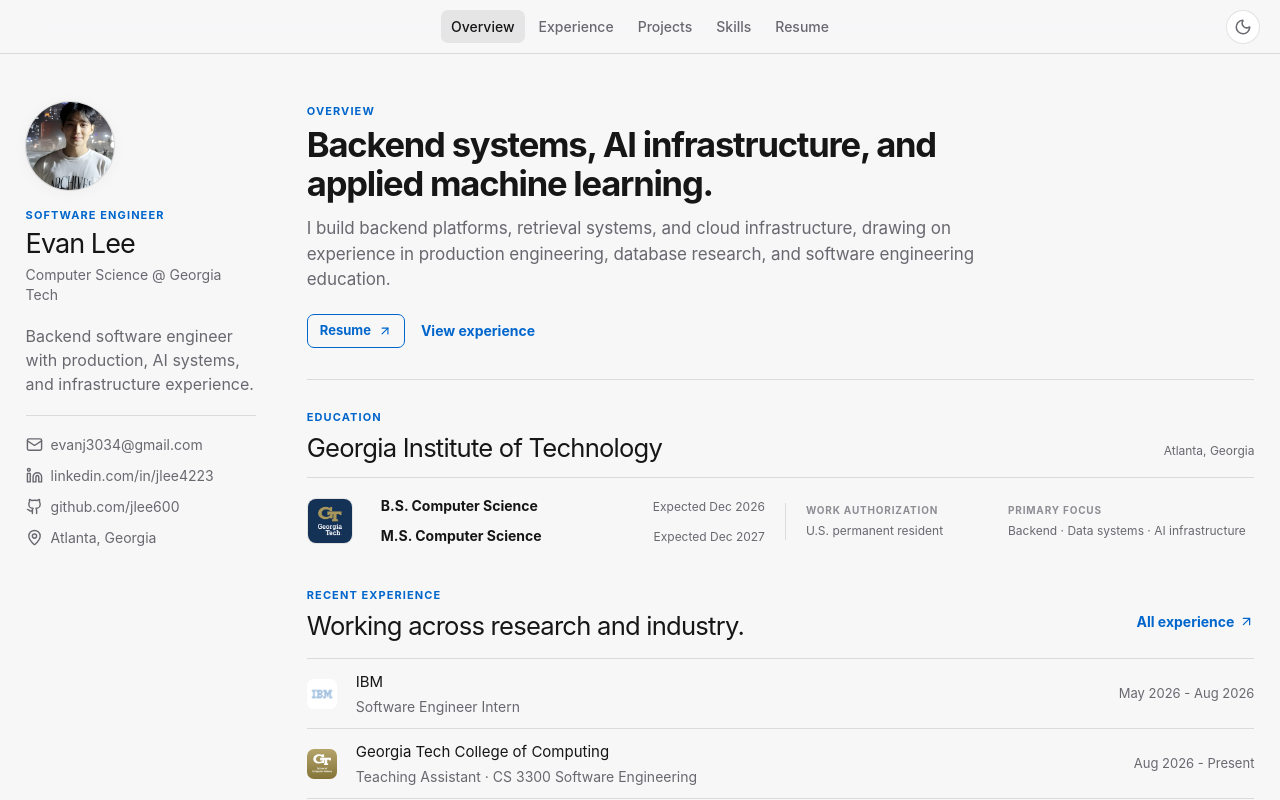
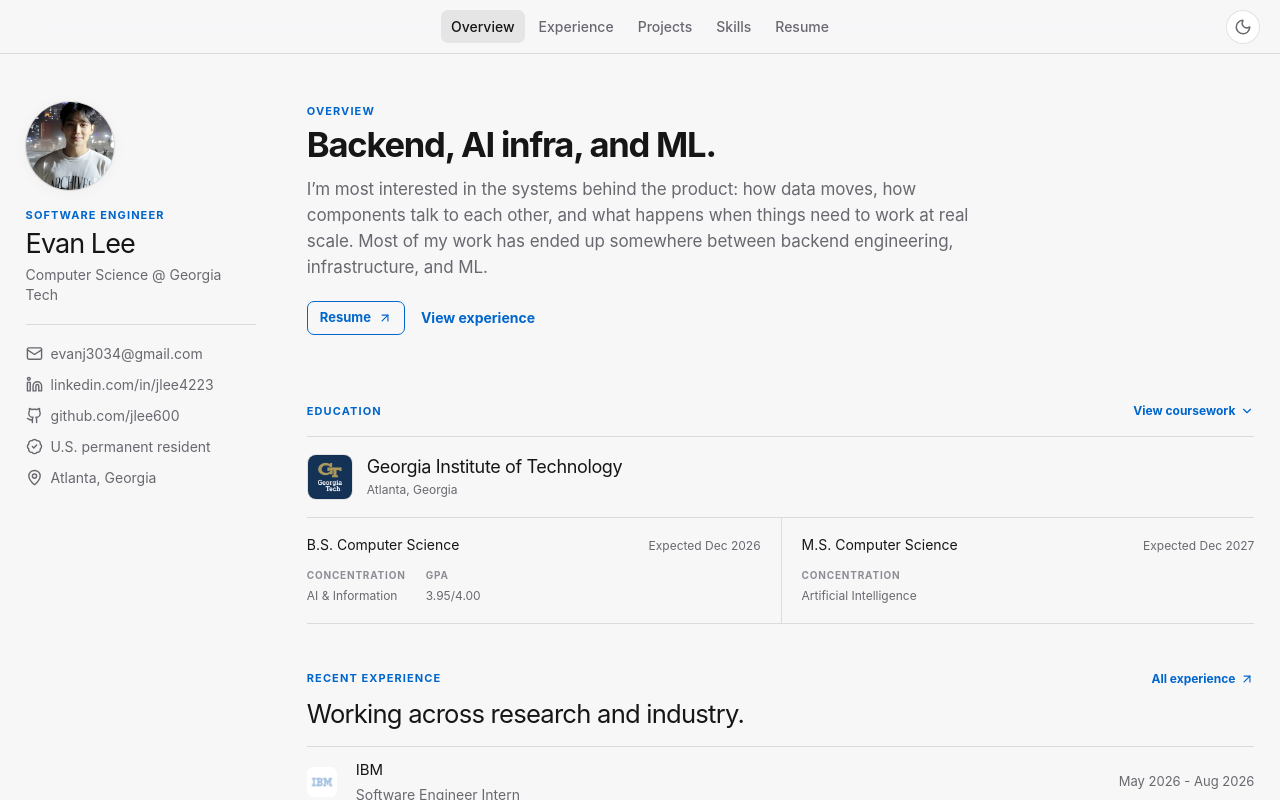
Before and after one commit to jlee600/evan-portfolio-react, a React (Vite) app in the folder my-portfolio/: page /#overview in a window 1280 px wide. Both pictures are taken after a click on the button "Overview". Shown: the top 800 px of the page. Built offline with nearby package versions, Linux system fonts and the light colour scheme.

Commit message:
new layout

```diff
--- a/my-portfolio/src/App.tsx
+++ b/my-portfolio/src/App.tsx
@@ -1,5 +1,5 @@
 import { lazy, Suspense, useEffect, useMemo, useState } from "react";
-import { ArrowDownToLine, ArrowUpRight, Github, Linkedin, Mail, MapPin, Moon, Sun } from "lucide-react";
+import { ArrowDownToLine, ArrowUpRight, BadgeCheck, ChevronDown, Github, Linkedin, Mail, MapPin, Moon, Sun } from "lucide-react";
 import { coursework, experiences, featuredProjectIds, overviewExperienceIds, profile, projects, skills, type Project } from "./portfolioData";
 
 const SkillRadar = lazy(() => import("./SkillRadar"));
@@ -83,11 +83,11 @@ function ProfilePanel() {
         <img className="profile-photo" src="/img/profile.jpg" alt="Evan Lee" />
         <div className="profile-heading"><p className="eyebrow">{profile.role}</p><h1>{profile.name}</h1><p className="profile-school">{profile.school}</p></div>
       </div>
-      <p className="profile-bio">{profile.bio}</p>
       <div className="profile-links">
         <a href={`mailto:${profile.email}`}><Mail size={17} aria-hidden="true" /><span>{profile.email}</span></a>
         <a href={profile.linkedin} target="_blank" rel="noreferrer"><Linkedin size={17} aria-hidden="true" /><span>{profile.linkedinDisplay}</span></a>
         <a href={profile.github} target="_blank" rel="noreferrer"><Github size={17} aria-hidden="true" /><span>{profile.githubDisplay}</span></a>
+        <div className="profile-authorization"><BadgeCheck size={17} aria-hidden="true" /><span>{profile.authorization}</span></div>
         <div className="profile-location"><MapPin size={17} aria-hidden="true" /><span>{profile.location}</span></div>
       </div>
     </aside>
@@ -108,40 +108,58 @@ function EducationLogo() {
 }
 
 function Overview({ onNavigate }: { onNavigate: (section: SectionId) => void }) {
+  const [showCoursework, setShowCoursework] = useState(false);
   const featured = projects.filter((project) => featuredProjectIds.includes(project.id));
   const recentExperience = overviewExperienceIds.map((id) => experiences.find((item) => item.id === id)).filter((item) => item !== undefined);
   return (
     <div className="section-view overview-view">
       <section className="hero">
         <p className="eyebrow">Overview</p>
-        <h2>Backend systems, AI infrastructure, and applied machine learning.</h2>
+        <h2>Backend, AI infra, and ML.</h2>
         <p className="hero-copy">{profile.about}</p>
         <div className="hero-actions"><button className="action-link" onClick={() => onNavigate("resume")}>Resume <ArrowUpRight size={14} /></button><button className="text-button" onClick={() => onNavigate("experience")}>View experience</button></div>
       </section>
       <section className="overview-section education-section" aria-labelledby="education-heading">
-        <div className="section-heading-row education-heading-row">
-          <div><p className="eyebrow">Education</p><h3 id="education-heading">Georgia Institute of Technology</h3></div>
-          <span>Atlanta, Georgia</span>
+        <div className="education-section-heading">
+          <p className="eyebrow">Education</p>
+          <button className="text-button section-utility-link coursework-toggle" type="button" aria-expanded={showCoursework} aria-controls="coursework" onClick={() => setShowCoursework((current) => !current)}>
+            {showCoursework ? "Hide coursework" : "View coursework"}
+            <ChevronDown size={14} aria-hidden="true" />
+          </button>
         </div>
         <div className="education-overview">
-          <EducationLogo />
-          <div className="degree-list">
-            {profile.education.map((item) => <div key={item.degree}><strong>{item.degree}</strong><span>{item.expected}</span></div>)}
+          <div className="school-identity">
+            <EducationLogo />
+            <div><h3 id="education-heading">Georgia Institute of Technology</h3><p>Atlanta, Georgia</p></div>
           </div>
-          <dl className="overview-facts">
-            <div><dt>Work authorization</dt><dd>{profile.authorization}</dd></div>
-            <div><dt>Primary focus</dt><dd>{profile.primaryFocus}</dd></div>
-          </dl>
+          <div className="degree-grid">
+            {profile.education.map((item) => (
+              <article className="degree-item" key={item.degree}>
+                <div className="degree-heading"><h4>{item.degree}</h4><span>{item.expected}</span></div>
+                <dl className="degree-details">
+                  <div><dt>Concentration</dt><dd>{item.concentration}</dd></div>
+                  {item.gpa && <div><dt>GPA</dt><dd>{item.gpa}</dd></div>}
+                </dl>
+              </article>
+            ))}
+          </div>
         </div>
       </section>
+      {showCoursework && <CourseworkSection />}
       <section className="overview-section">
-        <div className="section-heading-row"><div><p className="eyebrow">Recent experience</p><h3>Working across research and industry.</h3></div><button className="text-button" onClick={() => onNavigate("experience")}>All experience <ArrowUpRight size={15} /></button></div>
+        <div className="overview-section-heading">
+          <div className="section-label-row"><p className="eyebrow">Recent experience</p><button className="text-button section-utility-link" onClick={() => onNavigate("experience")}>All experience <ArrowUpRight size={14} /></button></div>
+          <h3>Working across research and industry.</h3>
+        </div>
         <div className="overview-experience">
           {recentExperience.map((item) => <article key={item.id}><img src={item.logo} alt="" /><div><h4>{item.company}</h4><p>{item.role}</p></div><time>{item.dates}</time></article>)}
         </div>
       </section>
       <section className="overview-section">
-        <div className="section-heading-row"><div><p className="eyebrow">Selected work</p><h3>Projects with measurable outcomes.</h3></div><button className="text-button" onClick={() => onNavigate("projects")}>All projects <ArrowUpRight size={15} /></button></div>
+        <div className="overview-section-heading">
+          <div className="section-label-row"><p className="eyebrow">Selected work</p><button className="text-button section-utility-link" onClick={() => onNavigate("projects")}>All projects <ArrowUpRight size={14} /></button></div>
+          <h3>Projects with measurable outcomes.</h3>
+        </div>
         <div className="featured-projects">{featured.map((project) => <FeaturedProject key={project.id} project={project} />)}</div>
       </section>
     </div>
@@ -216,7 +234,6 @@ function Skills() {
         <div className="skills-thesis"><p className="eyebrow">Engineering profile</p><h3>Backend foundations, applied ML, and the infrastructure to ship both.</h3><p>Comfort levels reflect the tools I use most often, not a claim that learning ever stops.</p></div>
       </section>
       <div className="skill-groups">{skills.map((group) => <section className="skill-group" key={group.category}><h3>{group.category}</h3><div>{group.items.map((item) => <SkillRow key={item.name} name={item.name} level={item.level} />)}</div></section>)}</div>
-      <CourseworkSection />
     </div>
   );
 }
@@ -229,7 +246,7 @@ function SkillRow({ name, level }: { name: string; level: number }) {
 function CourseworkSection() {
   const categories = ["Computer Science", "Mathematics"] as const;
   return (
-    <section className="coursework-section" aria-labelledby="coursework-heading">
+    <section id="coursework" className="coursework-section" aria-labelledby="coursework-heading">
       <div className="coursework-heading"><h3 id="coursework-heading">Coursework</h3><p>Undergraduate computer science and mathematics curriculum.</p></div>
       <div className="course-index">
         {categories.map((category) => (
--- a/my-portfolio/src/index.css
+++ b/my-portfolio/src/index.css
@@ -91,10 +91,9 @@ img { display: block; max-width: 100%; }
 .eyebrow { margin: 0 0 7px; color: var(--accent); font-size: 11px; font-weight: 750; letter-spacing: 0.1em; line-height: 1.4; text-transform: uppercase; }
 .profile-heading h1 { margin: 0; font-size: 27px; line-height: 1.06; letter-spacing: -0.035em; }
 .profile-school { margin: 6px 0 0; color: var(--muted); font-size: 13px; line-height: 1.45; }
-.profile-bio { margin: 18px 0 0; color: var(--muted); font-size: 15px; line-height: 1.52; }
 .profile-links { display: grid; gap: 1px; margin-top: 18px; padding: 14px 0 0; border-top: 1px solid var(--border); }
-.profile-links a, .profile-location { display: flex; align-items: center; min-height: 30px; gap: 8px; color: var(--muted); font-size: 13px; }
-.profile-links a span, .profile-location span { flex: 1; min-width: 0; overflow: hidden; text-overflow: ellipsis; white-space: nowrap; }
+.profile-links a, .profile-location, .profile-authorization { display: flex; align-items: center; min-height: 30px; gap: 8px; color: var(--muted); font-size: 13px; }
+.profile-links a span, .profile-location span, .profile-authorization span { flex: 1; min-width: 0; overflow: hidden; text-overflow: ellipsis; white-space: nowrap; }
 .profile-links a:hover { color: var(--accent); }
 .action-link {
   display: inline-flex; align-items: center; justify-content: center; gap: 7px; border: 1px solid var(--border-strong); border-radius: 7px;
@@ -114,23 +113,36 @@ img { display: block; max-width: 100%; }
 .hero-actions { display: flex; align-items: center; gap: 16px; margin-top: 19px; }
 .text-button { display: inline-flex; align-items: center; gap: 5px; padding: 8px 0; border: 0; background: none; color: var(--accent); font-size: 14px; font-weight: 650; cursor: pointer; }
 .text-button:hover { color: var(--accent-hover); }
+.section-utility-link { padding: 4px 0; font-size: 12px; }
 
+.degree-details dt { margin-bottom: 4px; color: var(--subtle); font-size: 10px; font-weight: 750; letter-spacing: 0.08em; text-transform: uppercase; }
 .overview-section { padding: 42px 0 0; }
 .section-heading-row { display: flex; align-items: end; justify-content: space-between; gap: 24px; margin-bottom: 18px; }
 .section-heading-row h3 { margin: 0; font-size: clamp(21px, 2vw, 27px); letter-spacing: -0.03em; line-height: 1.16; }
-.education-section { padding-top: 30px; border-top: 1px solid var(--border); }
-.education-heading-row { align-items: end; margin-bottom: 15px; }
-.education-heading-row > span { padding-bottom: 2px; color: var(--muted); font-size: 12px; white-space: nowrap; }
-.education-overview { display: grid; grid-template-columns: 54px minmax(240px, 0.9fr) minmax(310px, 1.1fr); align-items: center; gap: 20px; padding: 18px 0 0; border-top: 1px solid var(--border); }
+.overview-section-heading { margin-bottom: 18px; }
+.overview-section-heading h3 { margin: 0; font-size: clamp(21px, 2vw, 27px); letter-spacing: -0.03em; line-height: 1.16; }
+.section-label-row { display: flex; align-items: center; justify-content: space-between; gap: 20px; margin-bottom: 7px; }
+.section-label-row .eyebrow { margin: 0; }
+.education-section { padding-top: 32px; }
+.education-section-heading { display: flex; align-items: center; justify-content: space-between; gap: 20px; margin-bottom: 12px; }
+.education-section-heading .eyebrow { margin: 0; }
+.coursework-toggle svg { transition: transform 160ms ease; }
+.coursework-toggle[aria-expanded="true"] svg { transform: rotate(180deg); }
+.education-overview { border-top: 1px solid var(--border); border-bottom: 1px solid var(--border); }
+.school-identity { display: flex; align-items: center; gap: 14px; padding: 17px 0; }
+.school-identity h3 { margin: 0; font-size: 18px; line-height: 1.25; letter-spacing: -0.02em; }
+.school-identity p { margin: 3px 0 0; color: var(--muted); font-size: 12px; }
 .education-logo { display: grid; place-items: center; width: 46px; height: 46px; overflow: hidden; border: 1px solid var(--border); border-radius: 9px; background: var(--surface); color: var(--accent); font-size: 15px; font-weight: 800; letter-spacing: -0.04em; }
 .education-logo img { width: 100%; height: 100%; object-fit: cover; }
-.degree-list { display: grid; gap: 10px; }
-.degree-list > div { display: grid; grid-template-columns: minmax(0, 1fr) auto; align-items: baseline; gap: 16px; }
-.degree-list strong { font-size: 14px; line-height: 1.4; }
-.degree-list span { color: var(--muted); font-size: 12px; white-space: nowrap; }
-.overview-facts { display: grid; grid-template-columns: minmax(0, 0.85fr) minmax(0, 1.15fr); gap: 20px; margin: 0; padding-left: 20px; border-left: 1px solid var(--border); }
-.overview-facts dt { margin-bottom: 4px; color: var(--subtle); font-size: 10px; font-weight: 750; letter-spacing: 0.08em; text-transform: uppercase; }
-.overview-facts dd { margin: 0; color: var(--muted); font-size: 12px; line-height: 1.45; }
+.degree-grid { display: grid; grid-template-columns: repeat(2, minmax(0, 1fr)); border-top: 1px solid var(--border); }
+.degree-item { min-width: 0; padding: 17px 20px 18px 0; }
+.degree-item + .degree-item { padding-right: 0; padding-left: 20px; border-left: 1px solid var(--border); }
+.degree-heading { display: flex; align-items: baseline; justify-content: space-between; gap: 16px; }
+.degree-heading h4 { margin: 0; font-size: 14px; line-height: 1.4; }
+.degree-heading > span { flex: 0 0 auto; color: var(--muted); font-size: 12px; white-space: nowrap; }
+.degree-details { display: flex; flex-wrap: wrap; gap: 20px; margin: 13px 0 0; }
+.degree-details div { min-width: 0; }
+.degree-details dd { margin: 0; color: var(--muted); font-size: 12px; line-height: 1.45; }
 .overview-experience { border-top: 1px solid var(--border); }
 .overview-experience article { display: grid; grid-template-columns: 36px minmax(0, 1fr) auto; align-items: center; gap: 13px; min-height: 70px; border-bottom: 1px solid var(--border); }
 .overview-experience article:last-child { border-bottom: 0; }
@@ -215,7 +227,8 @@ img { display: block; max-width: 100%; }
 .resume-actions a:hover { color: var(--accent-hover); }
 .resume-frame { height: min(980px, calc(100vh - 110px)); min-height: 650px; overflow: hidden; border: 1px solid var(--border); border-radius: 20px; background: #e5e5e7; box-shadow: var(--shadow); }
 .resume-frame iframe { width: 100%; height: 100%; border: 0; }
-.coursework-section { margin-top: 34px; }
+.coursework-section { margin-top: 20px; animation: coursework-in 180ms ease both; }
+@keyframes coursework-in { from { opacity: 0; transform: translateY(-3px); } to { opacity: 1; transform: none; } }
 .coursework-heading { display: flex; align-items: baseline; justify-content: space-between; gap: 24px; padding: 25px 0 17px; }
 .coursework-heading h3 { margin: 0; font-size: 17px; letter-spacing: -0.015em; }
 .coursework-heading p { margin: 0; color: var(--muted); font-size: 13px; line-height: 1.45; }
@@ -243,8 +256,7 @@ button:focus-visible, a:focus-visible { outline: 3px solid color-mix(in srgb, va
   }
   .nav-link { font-size: 14px; }
   .profile-school { font-size: 14px; }
-  .profile-bio { font-size: 16px; }
-  .profile-links a, .profile-location { font-size: 14px; }
+  .profile-links a, .profile-location, .profile-authorization { font-size: 14px; }
   .hero h2 { font-size: clamp(30px, 2.7vw, 36px); }
   .hero-copy { font-size: 17px; }
   .section-heading-row h3 { font-size: clamp(23px, 2vw, 28px); }
@@ -280,8 +292,6 @@ button:focus-visible, a:focus-visible { outline: 3px solid color-mix(in srgb, va
   .skills-summary { grid-template-columns: 1fr; }
   .skill-groups { grid-template-columns: 1fr; }
   .resume-subtitle-row { align-items: flex-start; }
-  .education-overview { grid-template-columns: 50px minmax(0, 1fr); }
-  .overview-facts { grid-column: 2; padding: 15px 0 0; border-top: 1px solid var(--border); border-left: 0; }
   .course-band { grid-template-columns: 125px minmax(0, 1fr); gap: 20px; }
   .course-list { grid-template-columns: 1fr; }
   .course-list > div:nth-last-child(2) { border-bottom-color: color-mix(in srgb, var(--border) 70%, transparent); }
@@ -302,9 +312,8 @@ button:focus-visible, a:focus-visible { outline: 3px solid color-mix(in srgb, va
   .profile-heading { margin: 0; }
   .profile-heading h1 { font-size: 25px; }
   .profile-school { font-size: 13px; }
-  .profile-bio { margin-top: 16px; font-size: 15px; }
   .profile-links { grid-template-columns: 1fr 1fr; }
-  .profile-links a, .profile-location { min-width: 0; }
+  .profile-links a, .profile-location, .profile-authorization { min-width: 0; }
   .main-content { padding-top: 30px; }
   .theme-button { position: static; }
   .hero { padding: 0 0 27px; }
@@ -313,12 +322,12 @@ button:focus-visible, a:focus-visible { outline: 3px solid color-mix(in srgb, va
   .hero-actions { gap: 14px; margin-top: 16px; }
   .overview-section { padding-top: 38px; }
   .education-section { padding-top: 26px; }
-  .education-heading-row { display: block; }
-  .education-heading-row > span { display: block; margin-top: 5px; }
-  .education-overview { grid-template-columns: 44px minmax(0, 1fr); align-items: start; gap: 15px; padding: 16px 0; }
+  .school-identity { padding: 15px 0; }
   .education-logo { width: 42px; height: 42px; }
-  .degree-list > div { grid-template-columns: 1fr; gap: 1px; }
-  .overview-facts { grid-column: 1 / -1; grid-template-columns: 1fr; gap: 13px; }
+  .school-identity h3 { font-size: 17px; }
+  .degree-grid { grid-template-columns: 1fr; }
+  .degree-item { padding: 15px 0; }
+  .degree-item + .degree-item { padding: 15px 0; border-top: 1px solid var(--border); border-left: 0; }
   .section-heading-row { align-items: flex-start; }
   .section-heading-row h3 { font-size: 23px; }
   .section-heading-row .text-button { flex: 0 0 auto; }
@@ -351,7 +360,7 @@ button:focus-visible, a:focus-visible { outline: 3px solid color-mix(in srgb, va
   .resume-subtitle-row { display: block; }
   .resume-actions { flex-wrap: wrap; margin-top: 10px; }
   .resume-frame { height: 640px; min-height: 0; border-radius: 14px; }
-  .coursework-section { margin-top: 28px; }
+  .coursework-section { margin-top: 18px; }
   .coursework-heading { display: block; }
   .coursework-heading h3 { margin-bottom: 5px; }
   .course-band { grid-template-columns: 1fr; gap: 10px; padding: 18px 0; }
@@ -368,6 +377,8 @@ button:focus-visible, a:focus-visible { outline: 3px solid color-mix(in srgb, va
 @media (max-width: 430px) {
   .page-grid { padding-inline: 17px; }
   .profile-links { grid-template-columns: 1fr; }
+  .degree-heading { display: block; }
+  .degree-heading > span { display: block; margin-top: 2px; }
   .section-heading-row { display: block; }
   .section-heading-row .text-button { margin-top: 10px; }
   .overview-experience time { white-space: normal; }
--- a/my-portfolio/src/portfolioData.ts
+++ b/my-portfolio/src/portfolioData.ts
@@ -34,8 +34,8 @@ export const profile = {
   school: "Computer Science @ Georgia Tech",
   educationLogo: "/img/logo/georgia-tech.png",
   education: [
-    { degree: "B.S. Computer Science", expected: "Expected Dec 2026" },
-    { degree: "M.S. Computer Science", expected: "Expected Dec 2027" },
+    { degree: "B.S. Computer Science", expected: "Expected Dec 2026", concentration: "AI & Information", gpa: "3.95/4.00" },
+    { degree: "M.S. Computer Science", expected: "Expected Dec 2027", concentration: "Artificial Intelligence" },
   ],
   location: "Atlanta, Georgia",
   phone: "770-331-4776",
@@ -46,12 +46,10 @@ export const profile = {
   linkedinDisplay: "linkedin.com/in/jlee4223",
   website: "https://evanlee.site",
   resume: "/img/resume.pdf",
-  bio: "Backend software engineer with production, AI systems, and infrastructure experience.",
   about:
-    "I build backend platforms, retrieval systems, and cloud infrastructure, drawing on experience in production engineering, database research, and software engineering education.",
+    "I’m most interested in the systems behind the product: how data moves, how components talk to each other, and what happens when things need to work at real scale. Most of my work has ended up somewhere between backend engineering, infrastructure, and ML.",
   availability: "Open to backend and data-focused software engineering roles.",
   authorization: "U.S. permanent resident",
-  primaryFocus: "Backend · Data systems · AI infrastructure",
 };
 
 export const overviewExperienceIds = ["ibm", "gt-teaching", "gt-database-research"];
```
